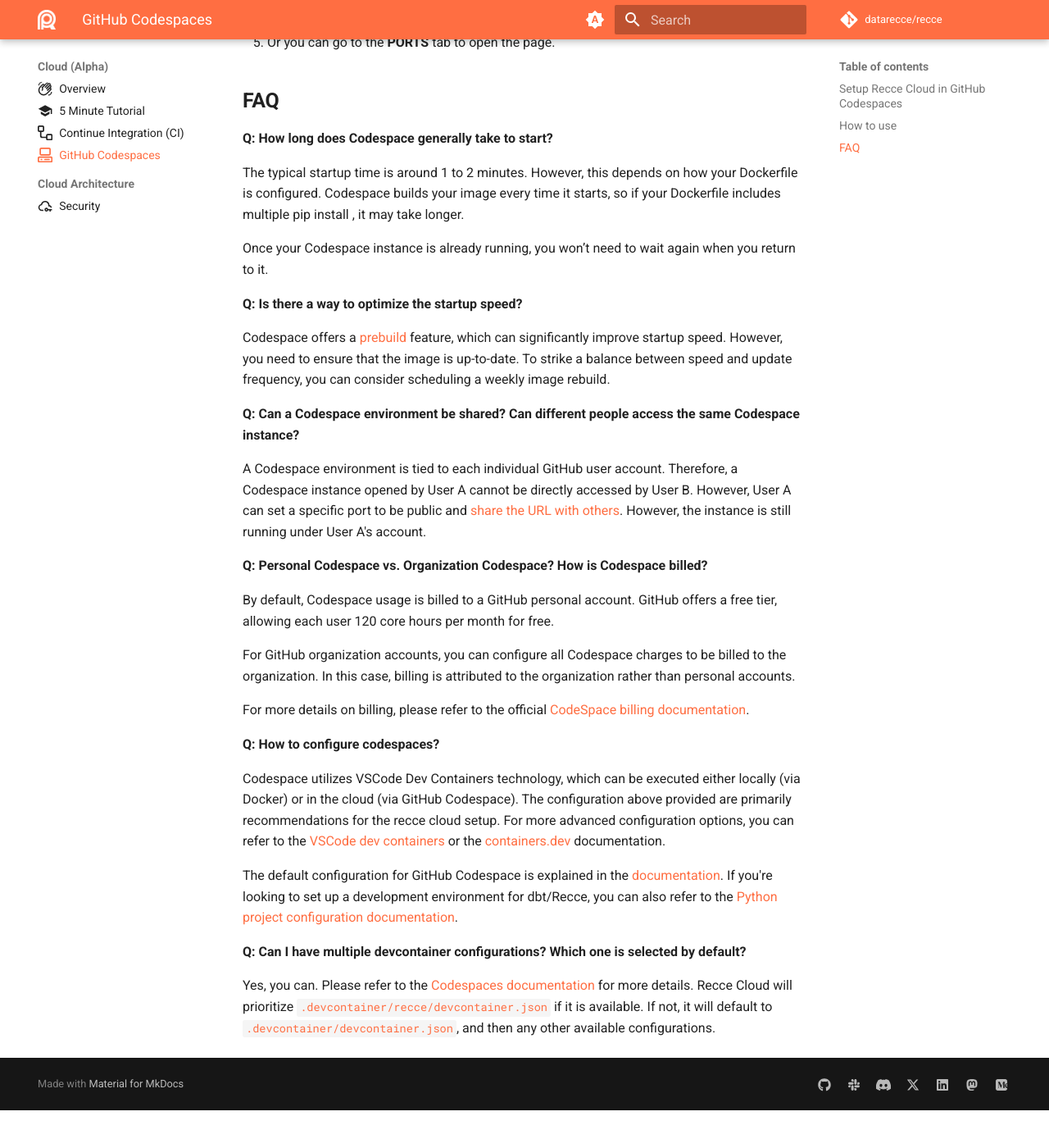
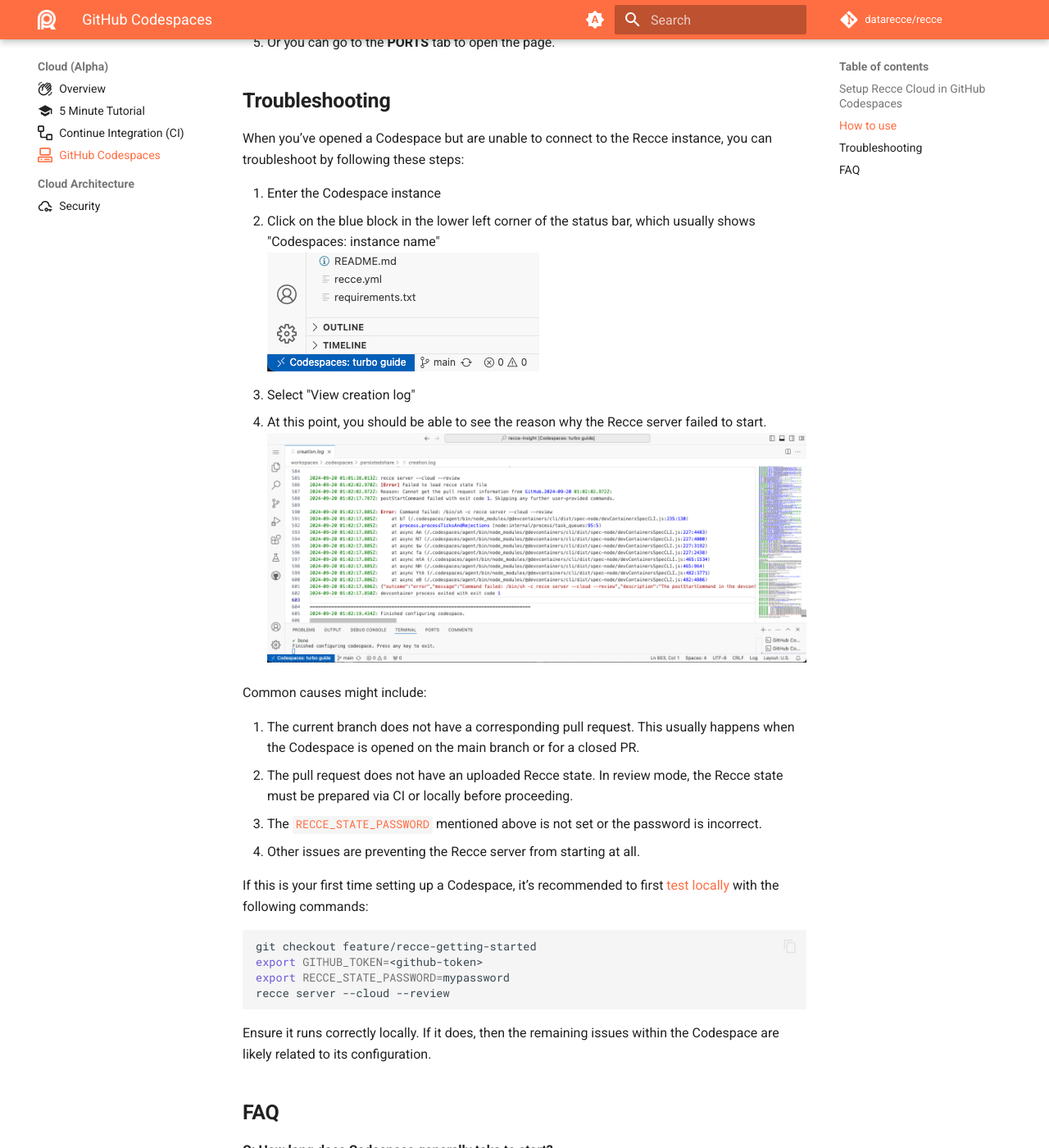
Before and after one commit to DataRecce/recce-documentation, an MkDocs documentation site: the page built from docs/docs/recce-cloud/setup-gh-codespaces.md, in a window 1280 px wide and 1400 px high, scrolled down 2017 px. Shown: the whole window at 82% size. Built offline with MkDocs 1.6.1 and Material for MkDocs 9.7.7, drawn with Linux system fonts in a browser that asks for light colours; comment, search, counter and statistics services are not loaded; before the commit the page ends 3371 px from its top, so only the background shows below that.

Commit message:
Add codespace troubleshooting
Signed-off-by: popcorny <celu@infuseai.io>

````diff
--- a/docs/docs/recce-cloud/setup-gh-codespaces.md
+++ b/docs/docs/recce-cloud/setup-gh-codespaces.md
@@ -65,6 +65,35 @@
 1. Or you can go to the **PORTS** tab to open the page.
 
 
+## Troubleshooting
+
+When you’ve opened a Codespace but are unable to connect to the Recce instance, you can troubleshoot by following these steps:
+
+1. Enter the Codespace instance
+1. Click on the blue block in the lower left corner of the status bar, which usually shows "Codespaces: instance name"
+    ![alt text](../../assets/images/recce-cloud/codespace-troubleshoot-1.png)
+1. Select "View creation log"
+1. At this point, you should be able to see the reason why the Recce server failed to start.
+    ![alt text](../../assets/images/recce-cloud/codespace-troubleshoot-2.png)
+
+Common causes might include:
+
+1. The current branch does not have a corresponding pull request. This usually happens when the Codespace is opened on the main branch or for a closed PR.
+1. The pull request does not have an uploaded Recce state. In review mode, the Recce state must be prepared via CI or locally before proceeding.
+1. The `RECCE_STATE_PASSWORD` mentioned above is not set or the password is incorrect.
+1. Other issues are preventing the Recce server from starting at all.
+
+If this is your first time setting up a Codespace, it’s recommended to first [test locally](./getting-started-recce-cloud.md#review-the-pr) with the following commands:
+
+```shell
+git checkout feature/recce-getting-started
+export GITHUB_TOKEN=<github-token>
+export RECCE_STATE_PASSWORD=mypassword
+recce server --cloud --review
+```
+
+Ensure it runs correctly locally. If it does, then the remaining issues within the Codespace are likely related to its configuration.
+
 ## FAQ
 
 **Q: How long does Codespace generally take to start?**
````
Also changed, not shown: docs/assets/images/recce-cloud/codespace-troubleshoot-1.png (added), docs/assets/images/recce-cloud/codespace-troubleshoot-2.png (added).
